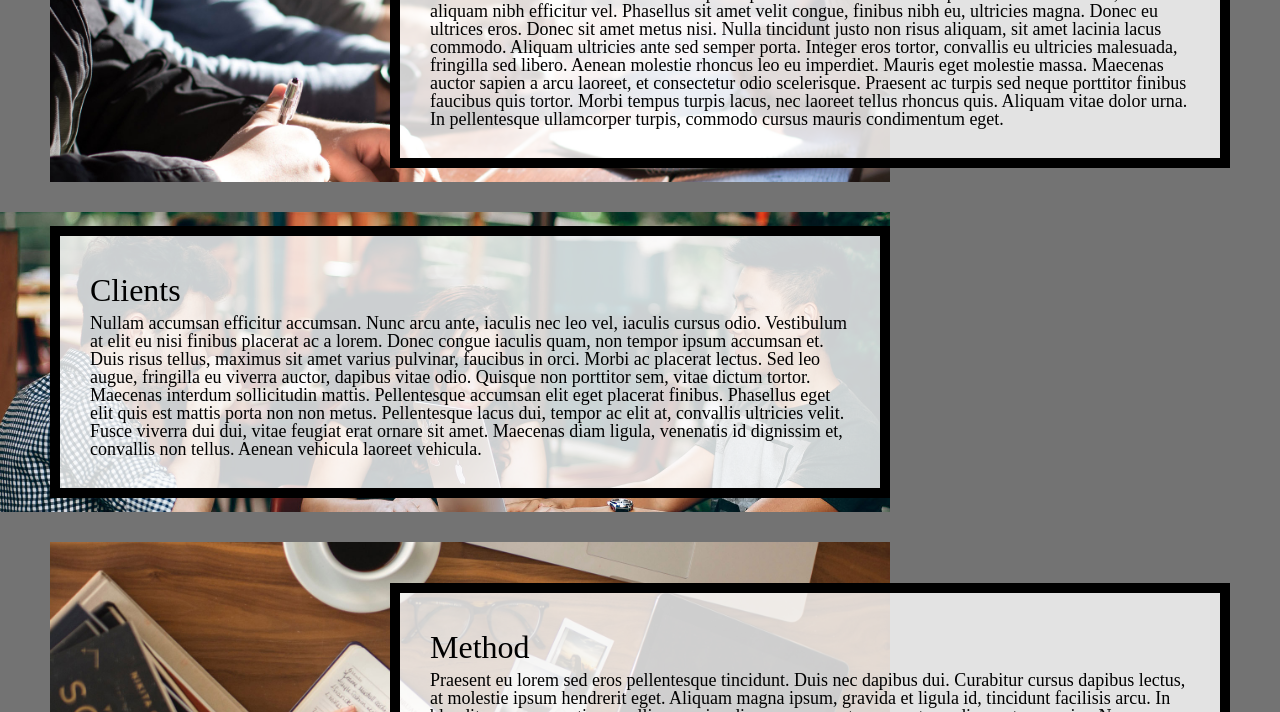
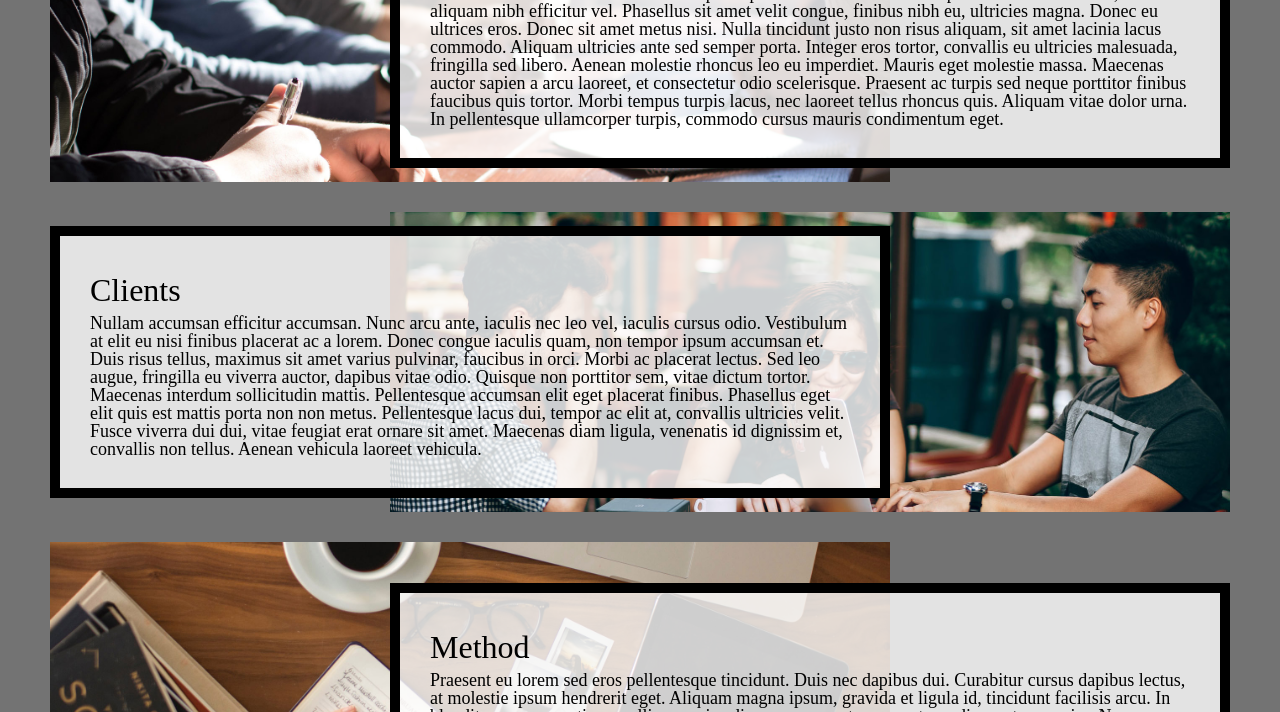
Before and after one commit to zhangedi/homework3-2022, a plain HTML site: page index.html in a window 1280 px wide. Shown: the part 596-1308 px from the top of the page. Drawn offline with Linux system fonts and the light colour scheme.

Commit message:
Add files via upload

```diff
--- a/css/style.css
+++ b/css/style.css
@@ -203,9 +203,10 @@ img{
     grid-template-columns: 50px auto 500px auto 50px;
     grid-template-rows: 300px 300px 300px 300px
   }
+
 .about,
 .method,
-.client-image,
+.clients-image,
 .contact-image{
   grid-column: 3 / span 2;
 }
```
